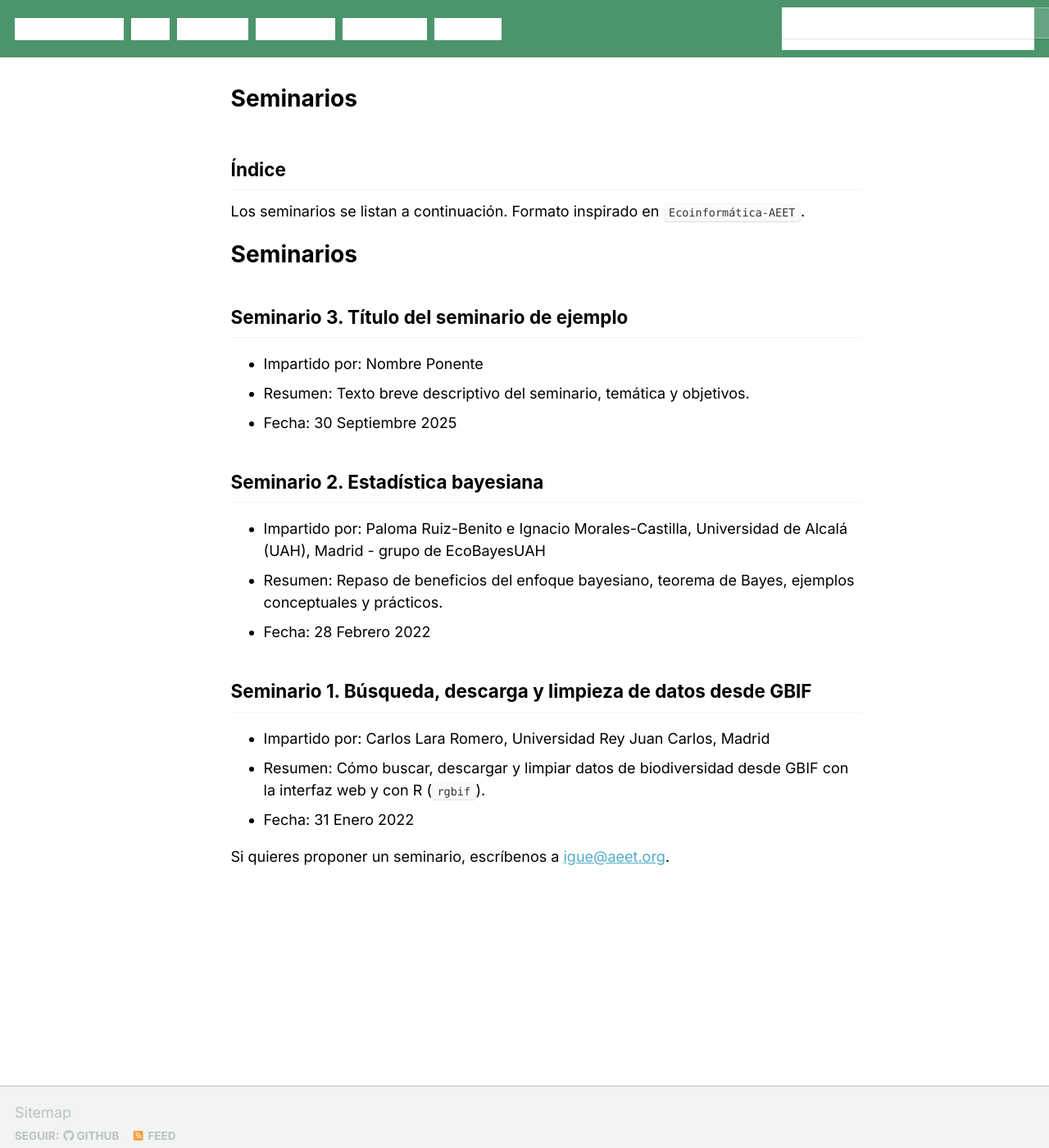
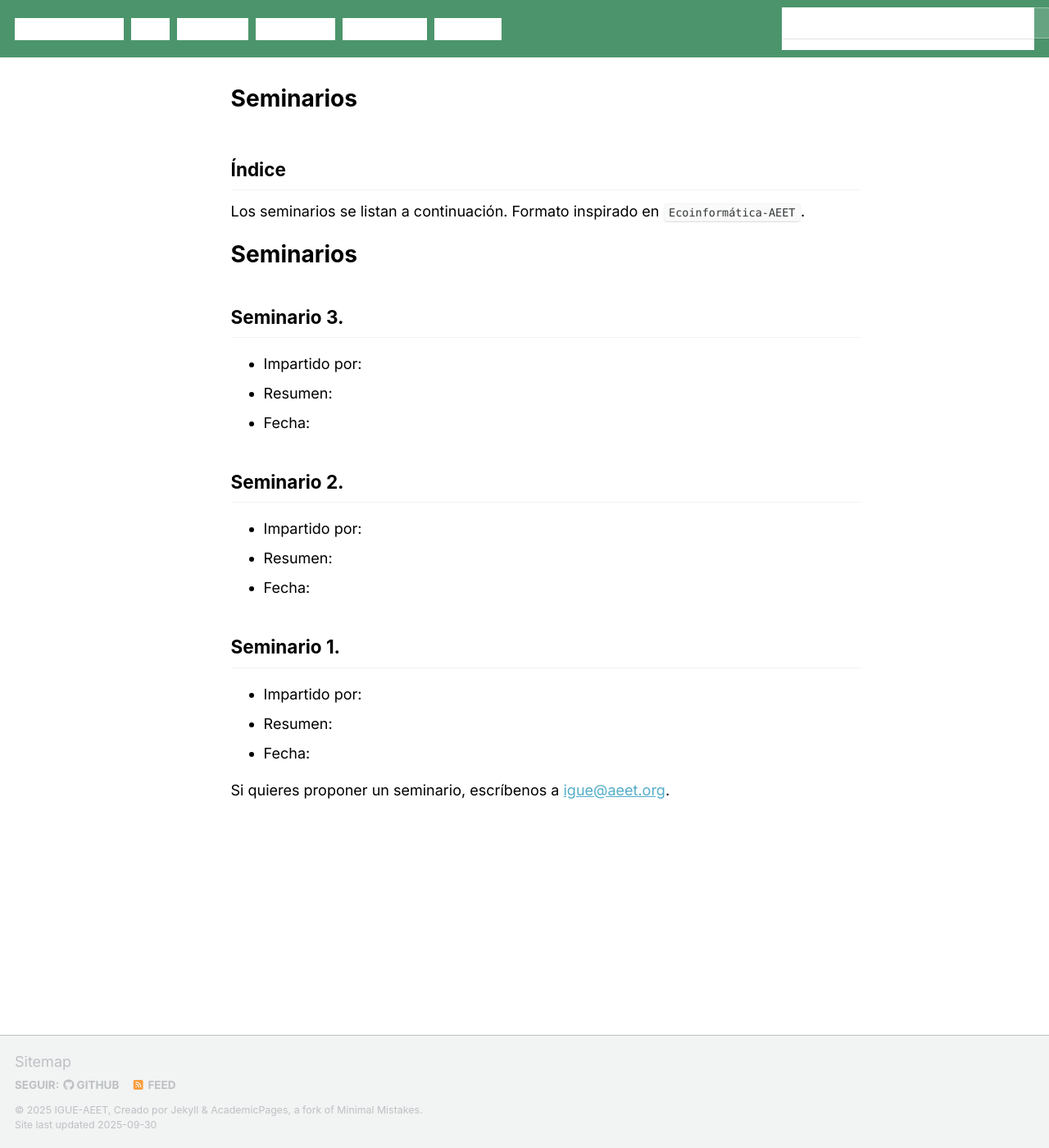
Before and after one commit to igue-aeet/igue-aeet.github.io, a Jekyll site: the page built from _pages/seminarios.md, in a window 1280 px wide and 1400 px high. Shown: the whole window at 82% size. Built offline with Jekyll 4.4.1, drawn with Linux system fonts in a browser that asks for light colours; a script that is not in the unit is left out.

Commit message:
seminarios fix

```diff
--- a/_pages/seminarios.md
+++ b/_pages/seminarios.md
@@ -15,23 +15,24 @@ Los seminarios se listan a continuación. Formato inspirado en `Ecoinformática-
 
 # Seminarios
 
-## Seminario 3. Título del seminario de ejemplo
+## Seminario 3.
 
-- Impartido por: Nombre Ponente
-- Resumen: Texto breve descriptivo del seminario, temática y objetivos.
-- Fecha: 30 Septiembre 2025
+- Impartido por:
+- Resumen:
+- Fecha:
 
-## Seminario 2. Estadística bayesiana
+## Seminario 2.
 
-- Impartido por: Paloma Ruiz-Benito e Ignacio Morales-Castilla, Universidad de Alcalá (UAH), Madrid - grupo de EcoBayesUAH
-- Resumen: Repaso de beneficios del enfoque bayesiano, teorema de Bayes, ejemplos conceptuales y prácticos.
-- Fecha: 28 Febrero 2022
+- Impartido por:
+- Resumen:
+- Fecha:
 
-## Seminario 1. Búsqueda, descarga y limpieza de datos desde GBIF
 
-- Impartido por: Carlos Lara Romero, Universidad Rey Juan Carlos, Madrid
-- Resumen: Cómo buscar, descargar y limpiar datos de biodiversidad desde GBIF con la interfaz web y con R (`rgbif`).
-- Fecha: 31 Enero 2022
+## Seminario 1.
+
+- Impartido por:
+- Resumen:
+- Fecha:
 
 <p style="margin-top:1rem;">
 Si quieres proponer un seminario, escríbenos a <a href="mailto:igue@aeet.org">igue@aeet.org</a>.
```
